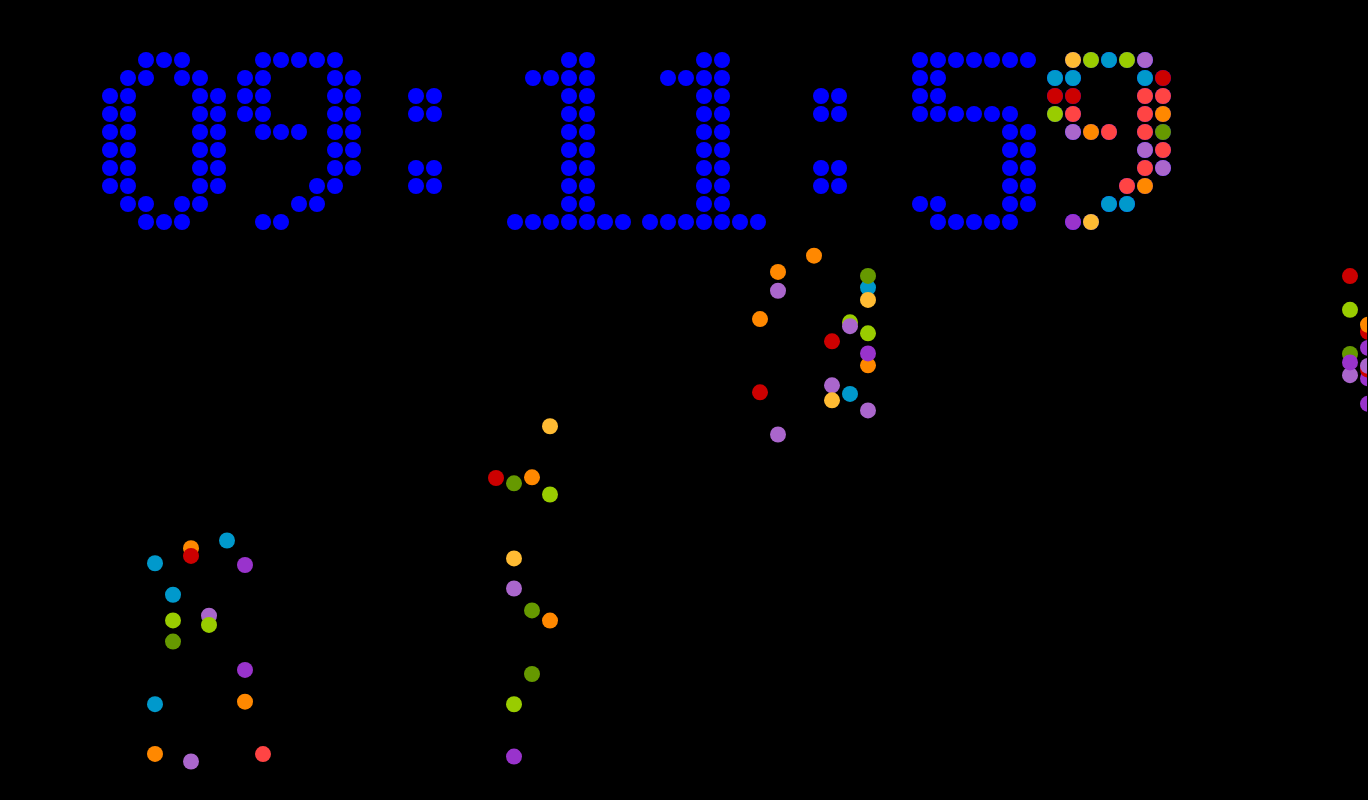
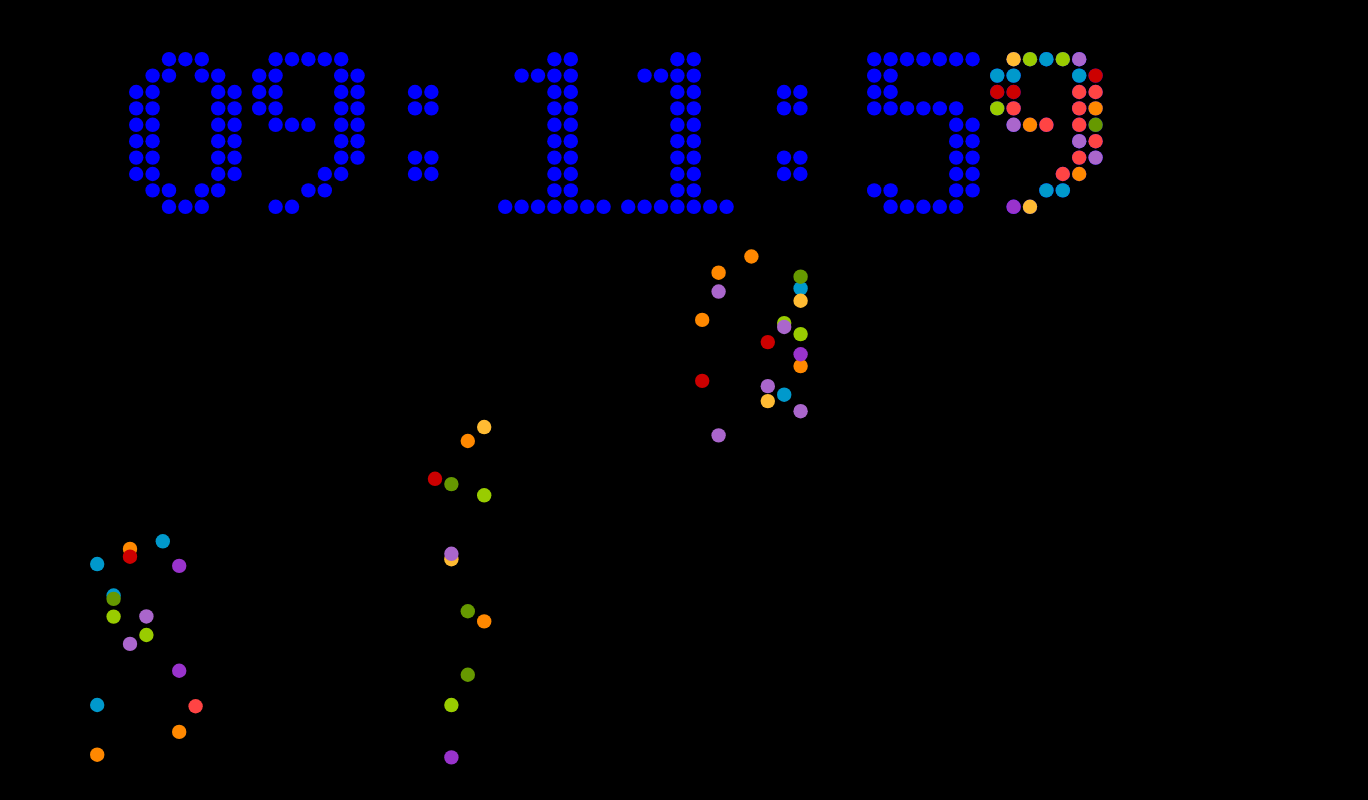
Before and after one commit to fyAgent/learn-canvas, a plain HTML site: page demo/clock/clock.html in a window 1280 px wide. Shown: the whole page, 1368 px wide, since content can reach past the window. Drawn offline with Linux system fonts and the light colour scheme.

Commit message:
规范目录

```diff
--- a/clock/assets/js/clock.js
+++ b/demo/clock/assets/js/clock.js
@@ -10,17 +10,19 @@ class Clock extends MyCan {
         this.clockTime = [0, 0, 10, 0, 0, 10, 0, 0] //初始化始终渲染数组 时时 冒号 分分 冒号 秒秒
 
         window.requestAnimationFrame(this.init.bind(this))
+
     }
     //
     init() {
+         const {
+             ballArray,
+             width
+         } = this;
+
         const time = this.endTime ? this.getCurShowTime(this.endTime) : this.getTime();
-        const startX = 100;
+        const startX = Math.round(width/10); //时钟最左侧坐标
         const startY = 50;
-        const r = 8 //半径
-        const {
-            ballArray,
-            width
-        } = this;
+        const r = Math.round(width * 4 / 5 / 108) - 1.8 //半径
         // GC 清楚出了屏幕外的小球实例
         let cnt = 0;
         if (ballArray.length > 1)
@@ -28,17 +30,16 @@ class Clock extends MyCan {
                 if (ballArray[i].ball.x + ballArray[i].ball.r > 0 && (ballArray[i].ball.x - ballArray[i].ball.r) < width) //还停留在屏幕内小球
                     ballArray[cnt++] = ballArray[i]
 
-        while (ballArray.length>cnt) {
+        while (ballArray.length > cnt) {
             ballArray.pop()
         }
-
 
         for (let i in time) {
             if (time[time.length - i] != this.clockTime[this.clockTime.length - i]) { //秒数不同 发生重绘
 
                 this.clockTime[this.clockTime.length - i] = time[time.length - i]; //更新本次时间
 
-                this.addBall(Math.max(time[time.length - i], 0), startX + (time.length - i) * 15 * (r + 1), startY)
+                this.addBall(Math.max(time[time.length - i], 0), startX + (time.length - i) * 15 * (r + 1), startY, r)
 
             }
 
@@ -52,7 +53,7 @@ class Clock extends MyCan {
         for (let i in time) {
 
             /*Math.max(time[i],0)保证时间最小为0*/
-            this.drawDigit(Math.max(time[i], 0), startX + i * 15 * (r + 1), startY)
+            this.drawDigit(Math.max(time[i], 0), startX + i * 15 * (r + 1), startY,r)
         };
 
         this.upDataBalls();
@@ -68,7 +69,7 @@ class Clock extends MyCan {
     }
     // 小球动画
     addBall(drawNum, startX, startY, r = 8) {
-
+        console.log(r)
         const {
             ctx,
             width,
--- a/clock/clock.html
+++ b/demo/clock/clock.html
@@ -13,11 +13,14 @@
         body{
             background: black;
         }
+        canvas{
+            margin: 0 auto;
+        }
     </style>
 </head>
 
-<body>
-    <canvas id="myCan" width="1366" style="border: 1px solid #000"></canvas>
+<body style="width: 100%;height: 100%;">
+    <canvas id="myCan"  height="100%" style="border: 1px solid #000"></canvas>
     <script src="./assets/js/baseClass.js"></script>
     <script src="./assets/js/digit.js"></script>
     <script src="./assets/js/ball.js"></script>
@@ -26,8 +29,10 @@
     <script>
         window.onload = _ => {
             const dom = document.querySelector("#myCan")
-            dom.height = window.innerHeight - 10;
-            dom.style.height = window.innerHeight - 10 + "px"
+            dom.height = window.innerHeight-10;
+            dom.style.height = window.innerHeight-10+"px";
+            dom.width = document.body.clientWidth-10;
+ dom.style.width = document.body.clientWidth-10;
             window.myClock = new Clock({
                 el: "#myCan",
                 textColor: "blue",
```
Also changed, not shown: README.md, demo/clock/assets/js/ball.js (renamed from clock/assets/js/ball.js), demo/clock/assets/js/baseClass.js (renamed from clock/assets/js/baseClass.js), demo/clock/assets/js/digit.js (renamed from clock/assets/js/digit.js).
